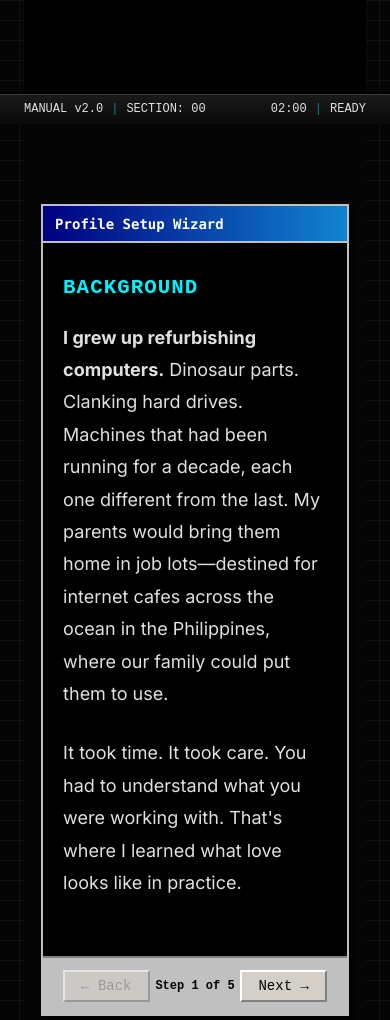
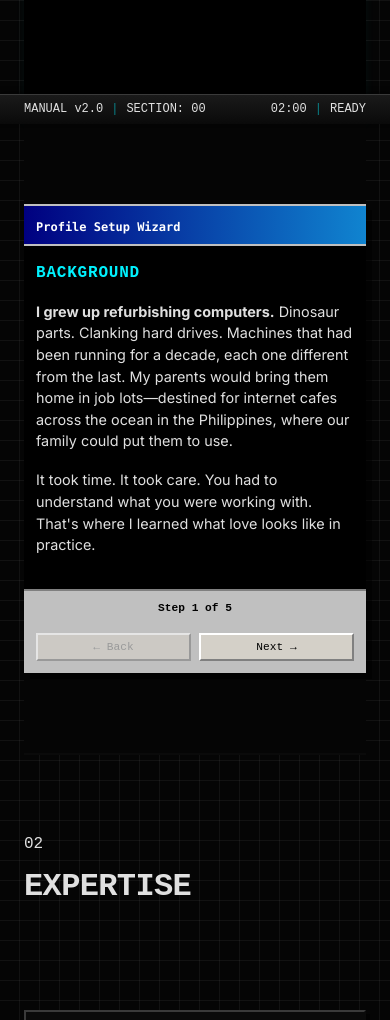
Before and after one commit to asfrcin/fa-manual, a plain HTML site: page index.html in a window 390 px wide. Shown: the part 720-1740 px from the top of the page. Drawn offline with Linux system fonts and the light colour scheme.

Commit message:
Mobile optimization: responsive wizard layout for tablets and phones

```diff
--- a/styles.css
+++ b/styles.css
@@ -595,6 +595,112 @@ p {
     }
 }
 
+@media (max-width: 768px) {
+    .profile-chapter {
+        padding: 40px 0;
+        min-height: auto;
+    }
+
+    .installer-wizard {
+        max-width: 95%;
+        margin: 20px auto;
+    }
+
+    .wizard-title-bar {
+        padding: 8px 12px;
+    }
+
+    .wizard-title-bar span {
+        font-size: 0.75rem;
+    }
+
+    .wizard-content {
+        padding: 20px 16px;
+        min-height: 300px;
+    }
+
+    .wizard-step-title {
+        font-size: 1.1rem;
+        margin-bottom: 16px;
+    }
+
+    .wizard-step p {
+        font-size: 1rem;
+        line-height: 1.6;
+        margin-bottom: 1.2em;
+    }
+
+    .wizard-callout {
+        padding: 16px 20px;
+        margin: 20px 0;
+    }
+
+    .wizard-callout p {
+        font-size: 1rem;
+    }
+
+    .wizard-complete {
+        font-size: 1.2rem;
+    }
+
+    .wizard-footer {
+        padding: 10px 12px;
+        flex-wrap: wrap;
+        gap: 8px;
+    }
+
+    .wizard-btn {
+        font-size: 0.75rem;
+        padding: 8px 12px;
+        flex: 1;
+        min-width: 80px;
+    }
+
+    .wizard-step-indicator {
+        font-size: 0.7rem;
+        width: 100%;
+        text-align: center;
+        order: -1;
+        padding-bottom: 8px;
+    }
+}
+
+@media (max-width: 480px) {
+    .installer-wizard {
+        max-width: 100%;
+        margin: 0;
+        border-left: none;
+        border-right: none;
+    }
+
+    .wizard-content {
+        padding: 16px 12px;
+        min-height: 250px;
+    }
+
+    .wizard-step-title {
+        font-size: 1rem;
+    }
+
+    .wizard-step p {
+        font-size: 0.9rem;
+        line-height: 1.5;
+    }
+
+    .wizard-callout {
+        padding: 12px 16px;
+    }
+
+    .wizard-callout p {
+        font-size: 0.9rem;
+    }
+
+    .wizard-btn {
+        font-size: 0.7rem;
+        padding: 6px 10px;
+    }
+}
+
 /* ===================================
    EXPERTISE SECTION
    =================================== */
```
